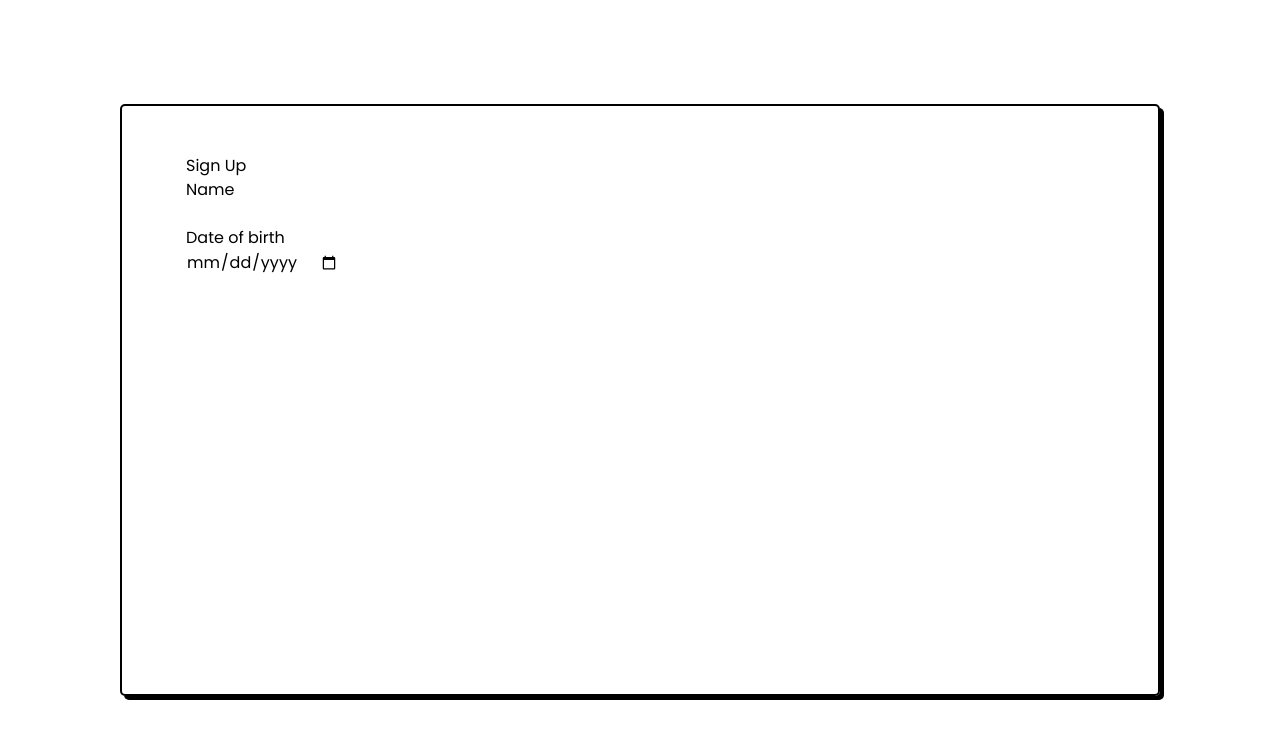
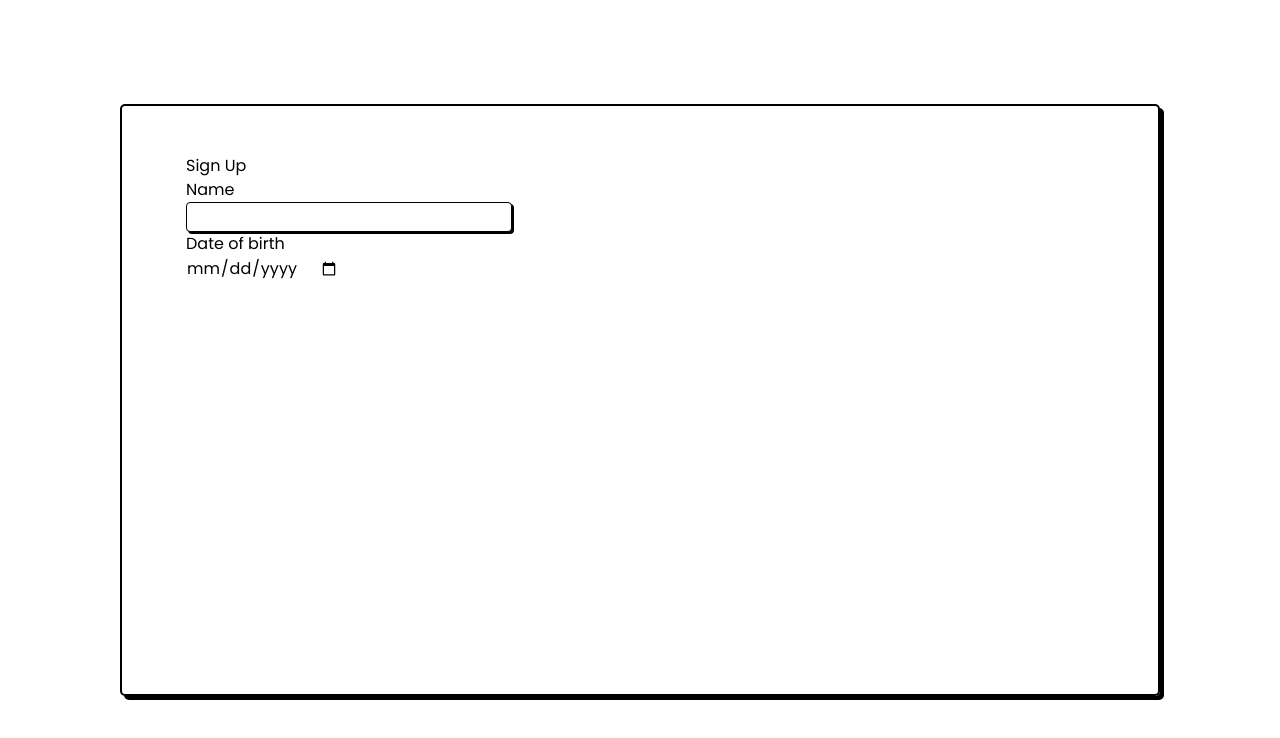
Before and after one commit to love-to-code108/todoApplication-2, a React (Vite) app in the folder Frontend/: page /signup in a window 1280 px wide. Shown: the top 738 px of the page. Built offline with nearby package versions, Linux system fonts and the light colour scheme.

Commit message:
working on the sign up page save 2

```diff
--- a/Frontend/src/Pages/SignUpPage.jsx
+++ b/Frontend/src/Pages/SignUpPage.jsx
@@ -10,7 +10,7 @@ export const SignUpPage = () => {
 
                 {/* signup block heading */}
                 <div>
-                    <h1 className=" text-5xl font-poppins mb-16">Sign Up</h1>
+                    <h1 className=" text-5xl font-poppins mb-10">Sign Up</h1>
                 </div>
 
 
@@ -18,7 +18,7 @@ export const SignUpPage = () => {
                     {/* name */}
                     <div>
 
-                        <p>Name</p>
+                        <p className=" text-xl">Name</p>
                         <input type="text" />
                     </div>
                     {/* date of birth */}
--- a/Frontend/src/index.scss
+++ b/Frontend/src/index.scss
@@ -107,6 +107,8 @@
 
 }
 
+
+// sign up block
 .SignUpPage-main > div {
 
     width: 65rem;
@@ -120,3 +122,17 @@
     padding: 3rem 4rem;
 
 }
+
+// name element input
+.SignUpPage-main > div > div > div:nth-child(1) > input{
+    border: 1px solid black;
+    box-shadow: 2px 2px black;
+    border-radius: 4px;
+
+    padding: 2px 4px;
+}
+
+.SignUpPage-main > div > div > div:nth-child(1) > input:focus{
+    outline: none;
+
+}
```
